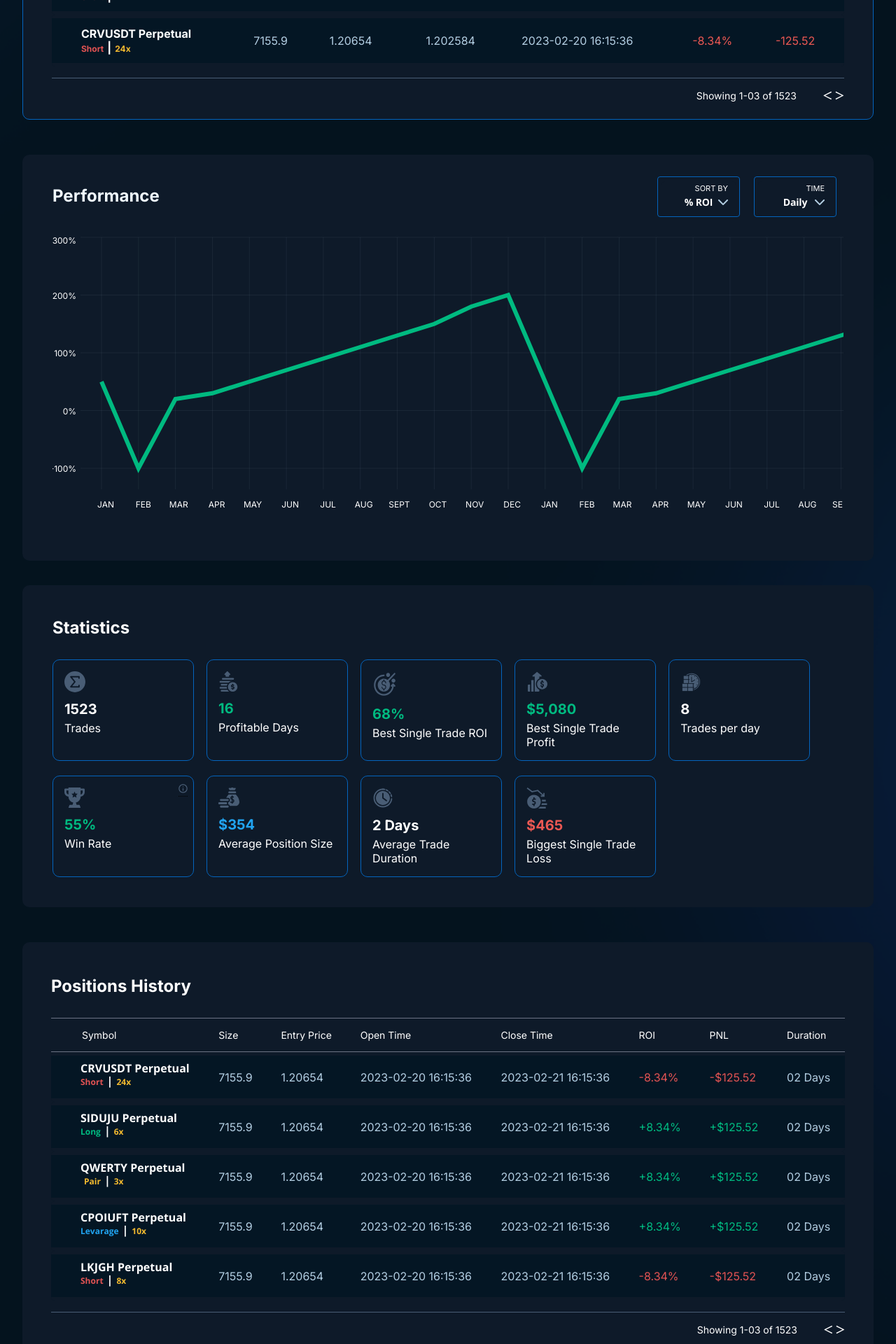
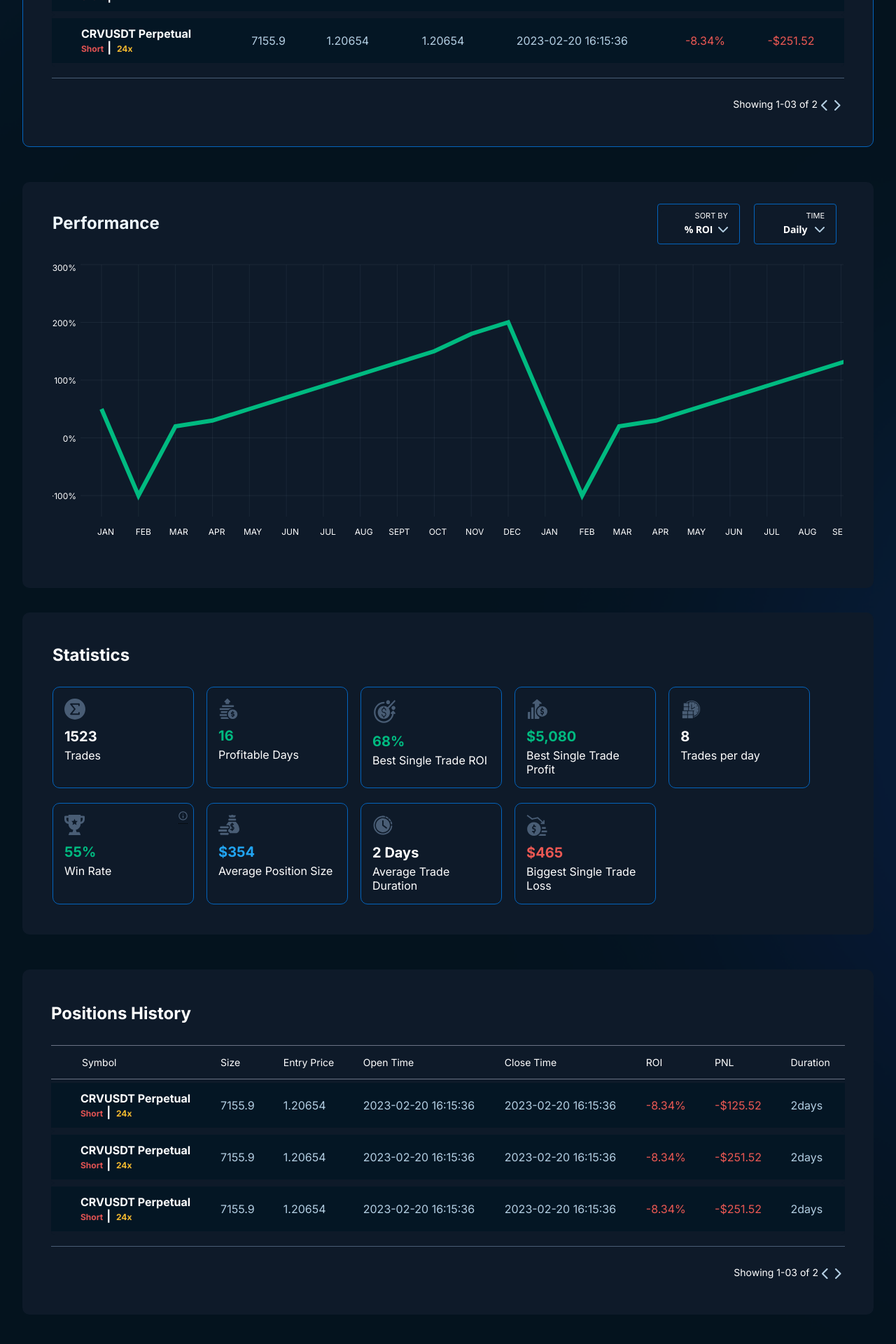
Before and after one commit to webdevaadil/tycoon2, a React (Create React App) app: page /profile in a window 1280 px wide. Shown: the part 820-2740 px from the top of the page at 70% size. Built offline with nearby package versions, Linux system fonts and the light colour scheme.

Commit message:
Pagination

```diff
--- a/src/Components/Pagination.css
+++ b/src/Components/Pagination.css
@@ -1,7 +1,8 @@
-.page_button{
+.page_button {
     display: flex;
     justify-content: end;
     color: white;
+    margin-bottom: 10px;
 }
 .page_button_content{
     display: flex;
--- /dev/null
+++ b/src/Components/Pagination1.js
@@ -0,0 +1,67 @@
+import React from "react";
+import "./Pagination.css";
+import less from "./Images/less.png";
+import greater from "./Images/greater.png";
+export const Pagination1 = ({ nPages, currentPage, setCurrentPage }) => {
+
+  const prevpage = () => {
+    if (currentPage !== 1) {
+      setCurrentPage(currentPage - 1);
+    }
+  };
+  const nextpage = () => {
+    if (currentPage !== nPages) {
+      setCurrentPage(currentPage + 1);
+    }
+  };
+  return (
+    <>
+      <div className="page_button">
+        {/* {pages.map(page => (
+
+      <button
+      className=''
+        key={page}
+        onClick={() => handlePageChange(page)}
+        disabled={page === currentPage}
+
+      >
+        {page}
+      </button>
+    ))} */}
+
+        <div className="page_button_content">
+          <div onClick={prevpage}>
+            <img src={less} alt="" />
+          </div>
+          <div onClick={nextpage}>
+            <img src={greater} alt="" />
+          </div>
+          {/* <button>{">"}</button> */}
+        </div>
+
+        {/* {
+        pages.map((page, index) => {
+
+          return (
+
+
+
+            <button
+              className=''
+              key={page}
+              onClick={() => handlePageChange(page)}
+              disabled={page === currentPage}
+
+            >
+              {page}
+            </button>
+          )
+
+
+        })
+      } */}
+      </div>
+    </>
+  );
+};
--- a/src/Components/User.js
+++ b/src/Components/User.js
@@ -1,4 +1,4 @@
-import React, { PureComponent } from "react";
+import React, { PureComponent, useState } from "react";
 import profileimg from "../Components/Images/profile-u.png";
 import verifydimg from "../Components/Images/verified.svg";
 
@@ -30,12 +30,13 @@ import {
 } from "recharts";
 
 import { Link } from "react-router-dom";
+import { Pagination } from "./Pagination";
+import { Pagination1 } from "./Pagination1";
 
 export const User = () => {
   class CustomizedAxisTick extends PureComponent {
     render() {
       const { x, y, stroke, payload } = this.props;
-console.log(payload);
       return (
         <g transform={`translate(${x},${y})`}>
           <text
@@ -172,6 +173,95 @@ console.log(payload);
       pv: 180,
     },
   ];
+  const opdata = [
+
+    {
+      Symbol: "CRVUSDT Perpetual",
+      Symbol1: "Short",
+      Symbol2: "24x",
+      size: "7155.9",
+      "Entry Price": "1.20654",
+      "Mark Price": "1.20654",
+      "Open Time": "2023-02-20 16:15:36",
+      ROI: "-8.34%",
+      PNL: "	-$125.52",
+      Duration: "2days",
+      "close Time": "2023-02-20 16:15:36",
+    },
+    {
+      Symbol: "CRVUSDT Perpetual",
+      Symbol1: "Short",
+      Symbol2: "24x",
+      size: "7155.9",
+      "Entry Price": "1.20654",
+      "Mark Price": "1.20654",
+      "Open Time": "2023-02-20 16:15:36",
+      ROI: "-8.34%",
+      PNL: "	-$251.52",
+      Duration: "2days",
+      "close Time": "2023-02-20 16:15:36",
+    },
+    {
+      Symbol: "CRVUSDT Perpetual",
+      Symbol1: "Short",
+      Symbol2: "24x",
+      size: "7155.9",
+      "Entry Price": "1.20654",
+      "Mark Price": "1.20654",
+      "Open Time": "2023-02-20 16:15:36",
+      ROI: "-8.34%",
+      PNL: "	-$251.52",
+      Duration: "2days",
+      "close Time": "2023-02-20 16:15:36",
+    },
+    {
+      Symbol: "CRVUSDT Perpetual",
+      Symbol1: "Short",
+      Symbol2: "24x",
+      size: "7155.9",
+      "Entry Price": "1.20654",
+      "Mark Price": "1.20654",
+      "Open Time": "2023-02-20 16:15:36",
+      ROI: "-8.34%",
+      PNL: "	-$251.52",
+      Duration: "2days",
+      "close Time": "2023-02-20 16:15:36",
+    },
+    {
+      Symbol: "CRVUSDT Perpetual",
+      Symbol1: "Short",
+      Symbol2: "24x",
+      size: "7155.9",
+      "Entry Price": "1.20654",
+      "Mark Price": "1.20654",
+      "Open Time": "2023-02-20 16:15:36",
+      ROI: "-8.34%",
+      PNL: "	-$125.52",
+      Duration: "2days",
+      "close Time": "2023-02-20 16:15:36",
+    },
+    {
+      Symbol: "CRVUSDT Perpetual",
+      Symbol1: "Short",
+      Symbol2: "24x",
+      size: "7155.9",
+      "Entry Price": "1.20654",
+      "Mark Price": "1.20654",
+      "Open Time": "2023-02-20 16:15:36",
+      ROI: "-8.34%",
+      PNL: "	-$125.52",
+      Duration: "2days",
+      "close Time": "2023-02-20 16:15:36",
+    },
+  ];
+  // op pagination
+
+  const [currentPage, setCurrentPage] = useState(1);
+  const [recordsPerPage] = useState(3);
+  const indexOfLastRecord = currentPage * recordsPerPage;
+  const indexOfFirstRecord = indexOfLastRecord - recordsPerPage;
+  const currentRecords = opdata.slice(indexOfFirstRecord, indexOfLastRecord);
+  const nPages = Math.ceil(opdata.length / recordsPerPage);
   return (
     <div className="container-f profile-design">
       <div className="table_heading">
@@ -340,53 +430,42 @@ console.log(payload);
                 <th>ROI</th>
                 <th>PNL</th>
               </tr>
-
+              {currentRecords.map((item, index) => {
+                return (
                   <tr className="openposition">
                     <td className="opsymbol">
-                  CRVUSDT Perpetual
+                      {item.Symbol}
                       <br />
-                  <span>Short</span>|<span>24x</span>
+                      <span> {item.Symbol1}</span>|<span> {item.Symbol2}</span>
                     </td>
-                <td>7155.9</td>
-                <td>1.20654</td>
-                <td>1.22584 </td>
-                <td>2023-02-20 16:15:36</td>
+                    <td> {item.size}</td>
+                    <td> {item["Entry Price"]}</td>
+                    <td>{item["Mark Price"]} </td>
+                    <td>{item["Open Time"]}</td>
 
-                <td className="openrol">-8.34%</td>
-                <td className="openpnl"> -125.52 </td>
+                    <td className="openrol">{item.ROI}</td>
+                    <td className="openpnl">{item.PNL} </td>
                   </tr>
-              <tr className="openposition">
-                <td className="opsymbol">
-                  CRVUSDT Perpetual
-                  <br />
-                  <span>Short</span>|<span>24x</span>
-                </td>
-                <td>7155.9</td>
-                <td>1.20654</td>
-                <td>1.202554 </td>
-                <td>2023-02-20 16:15:36</td>
-                <td className="openrol">-8.34%</td>
-                <td className="openpnl"> -125.52 </td>
-              </tr>
-              <tr className="openposition">
-                <td className="opsymbol">
-                  CRVUSDT Perpetual
-                  <br />
-                  <span>Short</span>|<span>24x</span>
-                </td>
-                <td>7155.9</td>
-                <td>1.20654</td>
-                <td>1.202584 </td>
-                <td>2023-02-20 16:15:36</td>
-                <td className="openrol">-8.34%</td>
-                <td className="openpnl"> -125.52 </td>
-              </tr>
+                );
+              })}
             </table>
           </div>
           <div className="showing-c">
-            <p>
+            <p
+              style={{
+                display: "flex",
+                justifyContent: "end",
+                alignItems: "center",
+                paddingBottom: "14px",
+              }}
+            >
               {" "}
-              Showing 1-03 of 1523 <span> ＜ ＞ </span>{" "}
+              Showing {currentPage}-0{recordsPerPage} of {nPages}{" "}
+              <Pagination1
+                nPages={nPages}
+                currentPage={currentPage}
+                setCurrentPage={setCurrentPage}
+              />{" "}
             </p>
           </div>
         </div>
@@ -471,7 +550,6 @@ console.log(payload);
               tickLine={false}
               axisLine={false}
               // allowDuplicatedCategory={false}
-
             />
             <YAxis
               strokeOpacity={0}
@@ -480,14 +558,11 @@ console.log(payload);
               tickLine={false}
               axisLine={false}
               tick={<CustomizedAxisTicks />}
-
               tickFormatter={(tick) => {
                 return `${tick}%`;
               }}
             />
             <Tooltip
-
-
               viewBox={{ x: 0, y: 0, width: 800, height: 400 }}
               contentStyle={{ backgroundColor: "#0e1a29", color: "#00BA80" }}
               itemStyle={{ borderBlockColor: "black" }}
@@ -500,7 +575,7 @@ console.log(payload);
               dataKey="pv"
               stroke="#00BA80"
               dot={false}
-              activeDot={{fill:"#041624",strokeWidth:1, r: 8 }}
+              activeDot={{ fill: "#041624", strokeWidth: 1, r: 8 }}
             />
           </LineChart>
         </div>
@@ -595,8 +670,26 @@ console.log(payload);
                 <th>PNL</th>
                 <th>Duration</th>
               </tr>
+              {currentRecords.map((item, index) => {
+                return (
+                  <tr className="openposition">
+                    <td className="opsymbol">
+                      {item.Symbol}
+                      <br />
+                      <span> {item.Symbol1}</span>|<span> {item.Symbol2}</span>
+                    </td>
+                    <td> {item.size}</td>
+                    <td> {item["Entry Price"]}</td>
+                    <td>{item["Open Time"]}</td>
+                    <td>{item["close Time"]} </td>
 
-              <tr>
+                    <td className="openrol">{item.ROI}</td>
+                    <td className="openpnl">{item.PNL} </td>
+                    <td >{item.Duration} </td>
+                  </tr>
+                );
+              })}
+              {/* <tr>
                 <td className="phsymbol">
                   <p>CRVUSDT Perpetual</p>
                   <span className="phshort">Short</span>|
@@ -608,10 +701,10 @@ console.log(payload);
                 <td>2023-02-21 16:15:36</td>
                 <td className="phnroi">-8.34%</td>
                 <td className="phnroi"> -$125.52 </td>
-                <td> 02 Days</td>
-              </tr>
+                <td> 02 Days</td> */}
+              {/* </tr> */}
 
-              <tr>
+              {/* <tr>
                 <td className="phsymbol">
                   <p>SIDUJU Perpetual</p>
                   <span className="phproi">Long</span>|
@@ -669,13 +762,25 @@ console.log(payload);
                 <td className="phnroi">-8.34%</td>
                 <td className="phnroi"> -$125.52 </td>
                 <td> 02 Days</td>
-              </tr>
+              </tr> */}
             </table>
           </div>
           <div className="showing-c">
-            <p>
+          <p
+              style={{
+                display: "flex",
+                justifyContent: "end",
+                alignItems: "center",
+                paddingBottom: "14px",
+              }}
+            >
               {" "}
-              Showing 1-03 of 1523 <span> ＜ ＞ </span>{" "}
+              Showing {currentPage}-0{recordsPerPage} of {nPages}{" "}
+              <Pagination1
+                nPages={nPages}
+                currentPage={currentPage}
+                setCurrentPage={setCurrentPage}
+              />
               </p>
           </div>
         </div>
```
Also changed, not shown: src/Components/Pagination.jsx (+31 -61 lines). Lines whose indentation alone changed are shown as unchanged.
